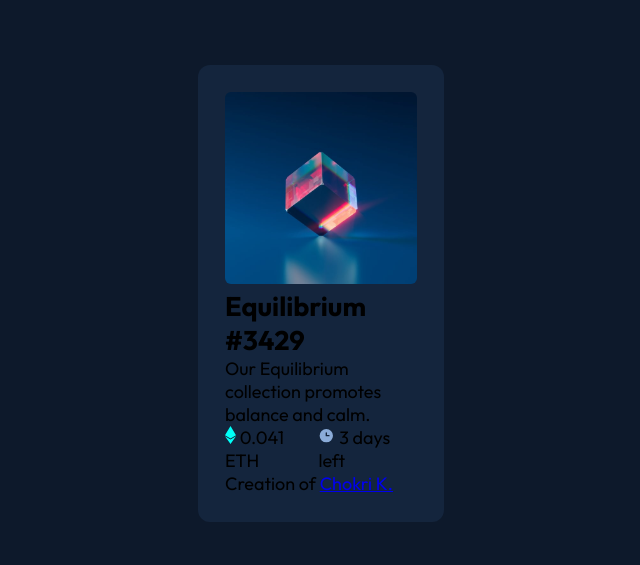
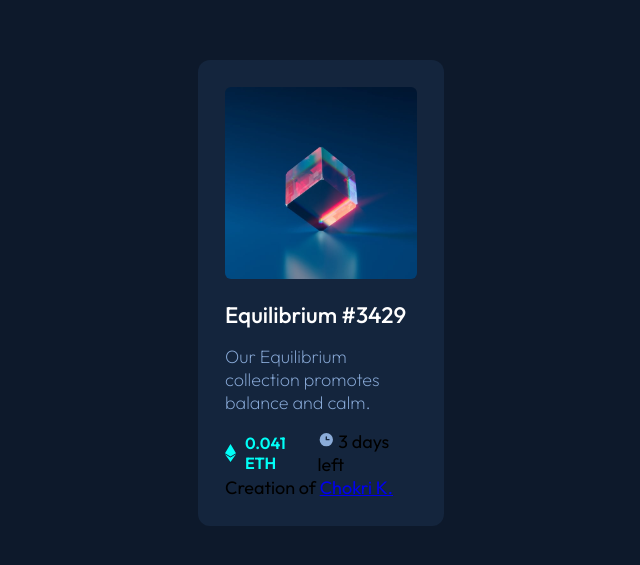
Before and after one commit to chokrikadoussi/nftcard, a plain HTML site: page index.html in a window 1280 px wide. Shown: the part 107-672 px from the top of the page, without its empty margins (319-959 px from the left). Drawn offline with Linux system fonts and the light colour scheme.

Commit message:
First tier done

```diff
--- a/index.html
+++ b/index.html
@@ -21,12 +21,12 @@
   <body>
     <section class="card">
       <img class="eql-img" src="images/image-equilibrium.jpg" alt="" />
-      <h1>Equilibrium #3429</h1>
+      <h1 class="title">Equilibrium #3429</h1>
       <p>Our Equilibrium collection promotes balance and calm.</p>
       <div class="container-sub">
         <div class="price">
           <img src="images/icon-ethereum.svg" alt="eth icon" />
-          0.041 ETH
+          <p>0.041 ETH</p>
         </div>
         <div>
           <img src="images/icon-clock.svg" alt="clock icon" />
--- a/style.css
+++ b/style.css
@@ -37,8 +37,33 @@ body {
   border-radius: 6px;
 }
 
+.title {
+  color: var(--White);
+  font-weight: 500;
+  font-size: 1.25rem;
+  padding: 2vh 0;
+}
+
+.card > p {
+  color: var(--Soft-blue);
+  font-weight: 200;
+  padding-bottom: 2vh;
+}
+
 .container-sub {
   display: flex;
   justify-content: space-between;
   align-items: center;
 }
+
+.price {
+  display: flex;
+  align-items: center;
+}
+
+.price > p {
+  color: var(--Cyan);
+  font-weight: 600;
+  font-size: 0.9rem;
+  margin-left: 0.5rem;
+}
```
